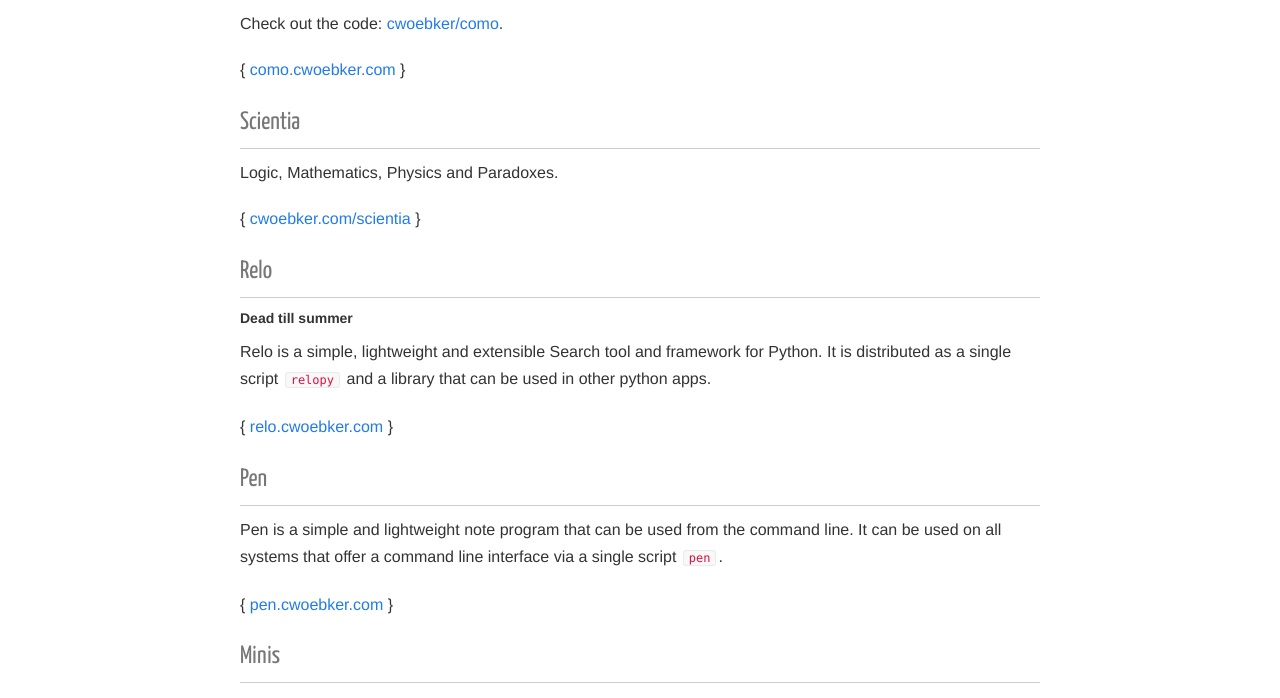
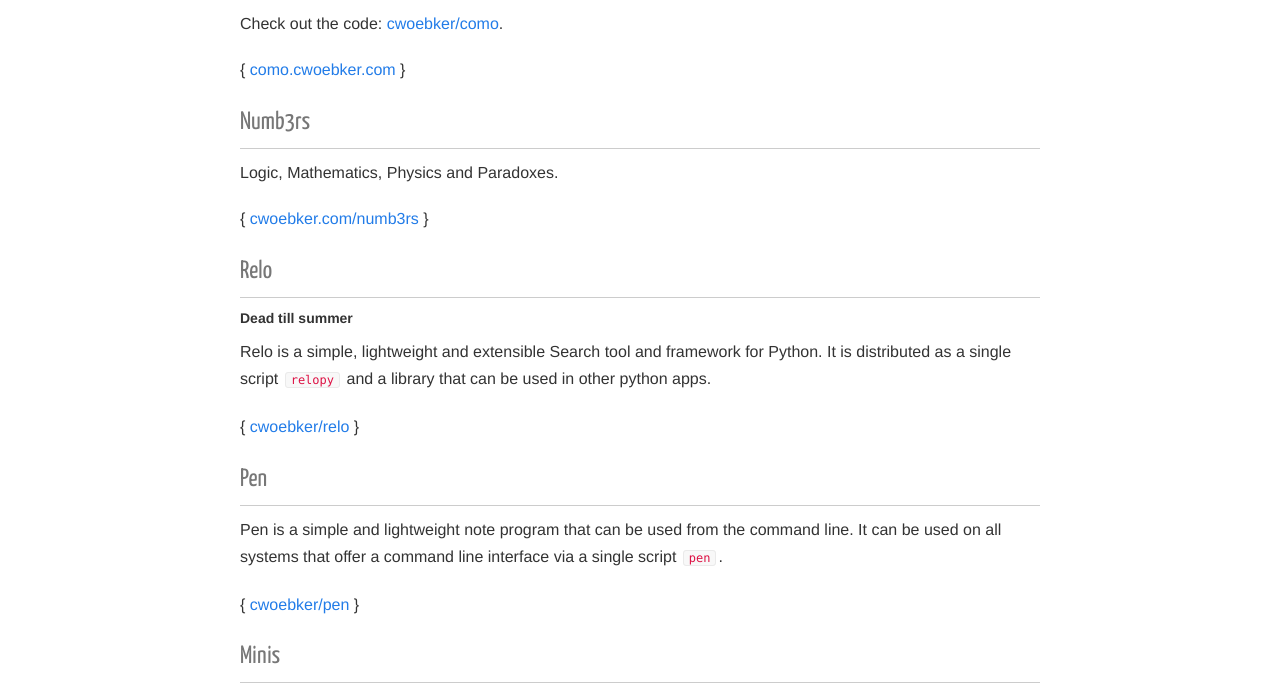
Before and after one commit to cwoebker/.com, a Jekyll site: the page built from projects.markdown, in a window 1280 px wide. Shown: the part 630-1328 px from the top of the page. Built offline with Jekyll 4.4.1, drawn with Linux system fonts in a browser that asks for light colours; nearby versions of some CDN libraries; Markdown is read by kramdown in place of the engine named in the settings.

Commit message:
Projects update

```diff
--- a/projects.markdown
+++ b/projects.markdown
@@ -29,11 +29,11 @@ Check out the code: [cwoebker/como](http://github.com/cwoebker/como).
 
 { [como.cwoebker.com](http://como.cwoebker.com) }
 
-### Scientia ###
+### Numb3rs ###
 
 Logic, Mathematics, Physics and Paradoxes.
 
-{ [cwoebker.com/scientia](/scientia) }
+{ [cwoebker.com/numb3rs](/numb3rs) }
 
 ### Relo ###
 
@@ -42,13 +42,14 @@ Logic, Mathematics, Physics and Paradoxes.
 Relo is a simple, lightweight and extensible Search tool and framework for Python. It is distributed as a
 single script `relopy` and a library that can be used in other python apps.
 
-{ [relo.cwoebker.com](http://relo.cwoebker.com) }
+{ [cwoebker/relo](http://github.com/cwoebker/relo) }
 
 ### Pen ###
 
 Pen is a simple and lightweight note program that can be used from the command line. It can be used on all systems that offer a command line interface via a single script `pen`.
 
-{ [pen.cwoebker.com](http://pen.cwoebker.com) }
+
+{ [cwoebker/pen](https://github.com/cwoebker/pen) }
 
 ### Minis ###
 
```
